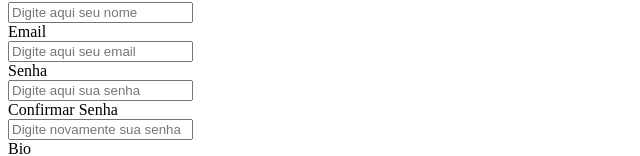
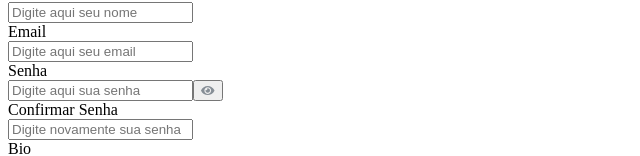
Before and after one commit to DaviSouzaS/kenzie-hub-react-entrega, a React (Create React App) app: page /registerPage in a window 1280 px wide. Shown: the part 163-319 px from the top of the page, without its empty margins (0-640 px from the left). Built offline with nearby package versions, Linux system fonts and the light colour scheme.

Commit message:
feat: createShowPasswordButton

```diff
--- a/src/components/Input/index.jsx
+++ b/src/components/Input/index.jsx
@@ -1,10 +1,11 @@
-export function Input ({label, type, id, placeholder, register}) {
+export function Input ({label, type, id, placeholder, register, btnShowPass}) {
 
     return (
         <div>
             <label htmlFor={id}>{label}</label>
             <div>
                 <input type={type} id={id} placeholder={placeholder} {...register}/>
+                {btnShowPass}
             </div>
         </div>
     )
--- a/src/components/LoginForm/index.jsx
+++ b/src/components/LoginForm/index.jsx
@@ -50,9 +50,7 @@ export function LoginForm ({setUser}) {
             <Input label={"Email"} type="email" id="email" placeholder="Digite aqui seu email" register = {register("email")}/>
             {errors.email?.message && <p>{errors.email.message}</p>}
 
-            <Input label={"Senha"} type={showPassword ? "text" : "password"} id="password" placeholder="Digite aqui sua senha" register = {register("password")}>
-                <button type="button" onClick={showPass}> <img src={eyeIcon} alt="eye-icon" /> </button>
-            </Input>
+            <Input label={"Senha"} type={showPassword ? "text" : "password"} id="password" placeholder="Digite aqui sua senha" register = {register("password")} btnShowPass = {<button type="button" onClick={showPass}> <img src={eyeIcon} alt="eye-icon" /></button>}/>
             {errors.password?.message && <p>{errors.password.message}</p>}
 
             <Button type={"submit"} name = {loading ? <><img src={spinner} alt="loading-icon" /></> : <>Entrar</>}/>
--- a/src/components/RegisterForm/index.jsx
+++ b/src/components/RegisterForm/index.jsx
@@ -1,6 +1,8 @@
 import { useForm } from "react-hook-form"
 import { useNavigate } from "react-router-dom"
 import { yupResolver } from "@hookform/resolvers/yup"
+import { useState } from "react"
+import eyeIcon from "../../assets/eye-icon.svg"
 import { request } from "../../services/api"
 import { Input } from "../Input"
 import { Button } from "../Button"
@@ -8,6 +10,8 @@ import * as yup from "yup"
 
 export function RegisterForm () {
 
+    const [showPassword, setShowPassword] = useState(false)
+    console.log()
     const navigate = useNavigate()
 
     async function registerUser (data) {
@@ -50,6 +54,10 @@ export function RegisterForm () {
 
     const { register, handleSubmit, formState: { errors }, } = useForm({ resolver: yupResolver(validate) })
 
+    function showPass() {
+        setShowPassword(!showPassword)
+    }
+
     return (
         <form onSubmit={handleSubmit(registerUser)} noValidate>
 
@@ -59,10 +67,10 @@ export function RegisterForm () {
             <Input label={"Email"} type="email" id="mail" placeholder="Digite aqui seu email" register = {register("email")}/>
             {errors.email?.message && <p>{errors.email.message}</p>}
 
-            <Input label={"Senha"} type="password" id="pass" placeholder="Digite aqui sua senha" register = {register("password")}/>
+            <Input label={"Senha"} type={showPassword ? "text" : "password"} id="pass" placeholder="Digite aqui sua senha" register = {register("password")} btnShowPass = {<button type="button" onClick={showPass}> <img src={eyeIcon} alt="eye-icon" /></button>}/>
             {errors.password?.message && <p>{errors.password.message}</p>}
 
-            <Input label={"Confirmar Senha"} type="password" id="confirm" placeholder="Digite novamente sua senha" register = {register("confirm")}/>
+            <Input label={"Confirmar Senha"} type={showPassword ? "text" : "password"} id="confirm" placeholder="Digite novamente sua senha" register = {register("confirm")}/>
             {errors.confirm?.message && <p>{errors.confirm.message}</p>}
 
             <Input label={"Bio"} type="text" id="bio" placeholder="Fale sobre você" register = {register("bio")}/>
```
